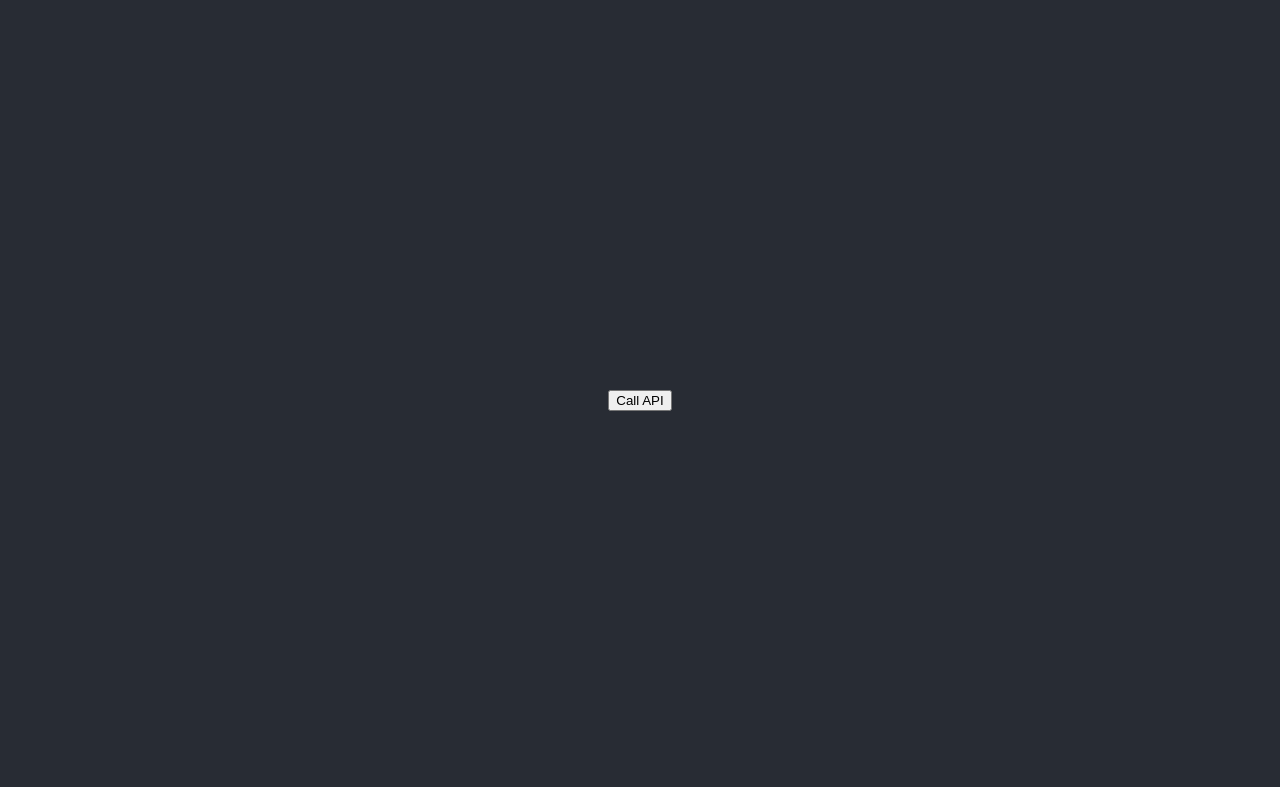
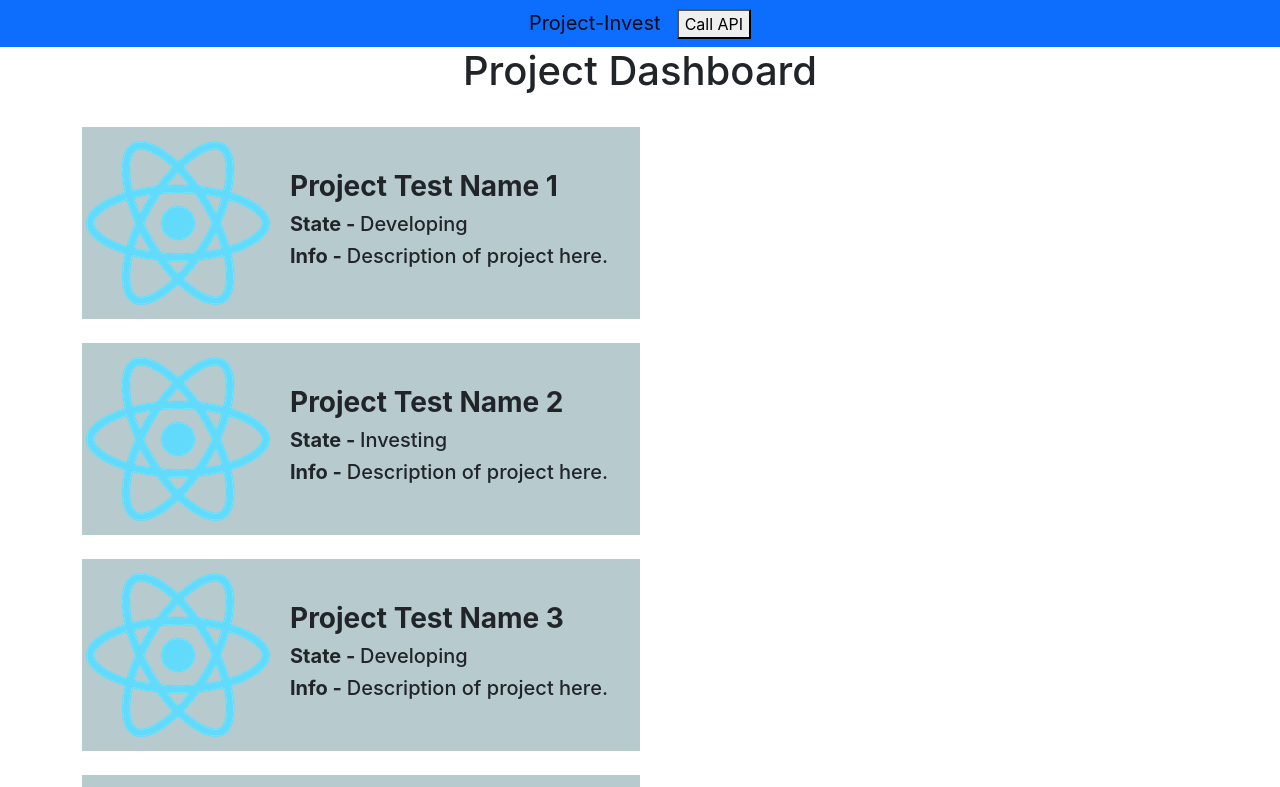
Before and after one commit to gitBalla/Project-Invest, a React (Create React App) app in the folder simple-react-app/: page / in a window 1280 px wide. Shown: the top 787 px of the page. Built offline with nearby package versions, Linux system fonts and the light colour scheme.

Commit message:
Prototype dashboard

```diff
--- a/simple-react-app/package.json
+++ b/simple-react-app/package.json
@@ -6,9 +6,12 @@
     "@testing-library/jest-dom": "^5.16.5",
     "@testing-library/react": "^13.3.0",
     "@testing-library/user-event": "^13.5.0",
+    "bootstrap": "^5.2.0",
     "react": "^18.2.0",
     "react-dom": "^18.2.0",
+    "react-popper": "^2.3.0",
     "react-scripts": "5.0.1",
+    "reactstrap": "^9.1.4",
     "web-vitals": "^2.1.4"
   },
   "scripts": {
--- a/simple-react-app/src/App.css
+++ b/simple-react-app/src/App.css
@@ -2,6 +2,11 @@
   text-align: center;
 }
 
+#brand{
+	color: white;
+}
+
+/*
 .App-logo {
   height: 40vmin;
   pointer-events: none;
@@ -36,3 +41,4 @@
     transform: rotate(360deg);
   }
 }
+*/
--- a/simple-react-app/src/App.js
+++ b/simple-react-app/src/App.js
@@ -1,13 +1,33 @@
+import React from 'react';
 import './App.css';
+import { Navbar, NavbarBrand } from 'reactstrap';
+import Dashboard from './components/dashboard';
+import { PROJECTS } from './shared/projects';
 
-function App() {
-  return (
-    <div className="App">
-      <header className="App-header">
-        <button onClick={callApi}>Call API</button>
-      </header>
-    </div>
-  );
+class App extends React.Component {
+
+	constructor(props){
+		super(props);
+
+		this.state = {
+			projects: PROJECTS
+		};
+	}
+
+	render(){
+		return (
+			<div className='App'>
+				<Navbar color="primary">
+					<div className="container" id="brand">
+						<NavbarBrand>Project-Invest</NavbarBrand>
+            <button onClick={callApi}>Call API</button>
+					</div>
+				</Navbar>
+				<h1>Project Dashboard</h1>
+				<Dashboard projects={this.state.projects} />
+			</div>
+		);
+	}
 }
 
 function callApi() {
--- /dev/null
+++ b/simple-react-app/src/components/dashboard.css
@@ -0,0 +1,5 @@
+#unit{
+	background-color: #b7cbce;
+	font-size: 25px;
+    text-align: left;
+}
--- /dev/null
+++ b/simple-react-app/src/components/dashboard.js
@@ -0,0 +1,38 @@
+import React from 'react';
+import { Media } from 'reactstrap';
+import './dashboard.css';
+
+class Dashboard extends React.Component {
+
+	render(){
+
+		const dashboard = this.props.projects.map((project) => {
+			return(
+				<div key={project.id} id="unit" className="col-6 mt-4">
+					<div class='d-flex align-items-center'>
+						<div class="flex-shrink-0">
+							<img src={project.image} alt={project.name} />
+						</div>
+						<div class="flex-grow-1 ms-3">
+							<h3><strong>{project.name}</strong></h3>
+							<h5><strong>State - </strong>{project.category}</h5>
+							<h5><strong>Info - </strong>{project.description}</h5>
+						</div>
+					</div>
+				</div>
+			);
+		});
+
+		return(
+			<div className="container">
+				<div className="row">
+					<Media list>
+						{dashboard}
+					</Media>
+				</div>
+			</div>
+		);
+	}
+}
+
+export default Dashboard;
--- a/simple-react-app/src/index.js
+++ b/simple-react-app/src/index.js
@@ -1,5 +1,6 @@
 import React from 'react';
 import ReactDOM from 'react-dom/client';
+import 'bootstrap/dist/css/bootstrap.min.css';
 import './index.css';
 import App from './App';
 import reportWebVitals from './reportWebVitals';
--- /dev/null
+++ b/simple-react-app/src/shared/projects.js
@@ -0,0 +1,59 @@
+export const PROJECTS =
+	[
+			{
+				id: 0,
+				name: 'Project Test Name 1',
+				image: 'assets/images/logo192.png',
+				category: 'Developing',
+				description: 'Description of project here.',
+			},{
+				id: 1,
+				name: 'Project Test Name 2',
+				image: 'assets/images/logo192.png',
+				category: 'Investing',
+				description: 'Description of project here.',
+			},{
+				id: 2,
+				name: 'Project Test Name 3',
+				image: 'assets/images/logo192.png',
+				category: 'Developing',
+				description: 'Description of project here.',
+			},{
+				id: 3,
+				name: 'Project Test Name 4',
+				image: 'assets/images/logo192.png',
+				category: 'Developing',
+				description: 'Description of project here.',
+			},{
+				id: 4,
+				name: 'Project Test Name 5',
+				image: 'assets/images/logo192.png',
+				category: 'Investing',
+				description: 'Description of project here.',
+			},{
+				id: 5,
+				name: 'Project Test Name 6',
+				image: 'assets/images/logo192.png',
+				category: 'Investing',
+				description: 'Description of project here.',
+			},{
+				id: 6,
+				name: 'Project Test Name 7',
+				image: 'assets/images/logo192.png',
+				category: 'Developing',
+				description: 'Description of project here.',
+			},{
+				id: 7,
+				name: 'Project Test Name 8',
+				image: 'assets/images/logo192.png',
+				category: 'Investing',
+				description: 'Description of project here.',
+			},{
+				id: 8,
+				name: 'Project Test Name 9',
+				image: 'assets/images/logo192.png',
+				category: 'Developing',
+				description: 'Description of project here.',
+			}
+
+	];
```
Also changed, not shown: simple-react-app/public/assets/images/logo192.png (added), 1 other file (tests, documents, lock files or other folders).
